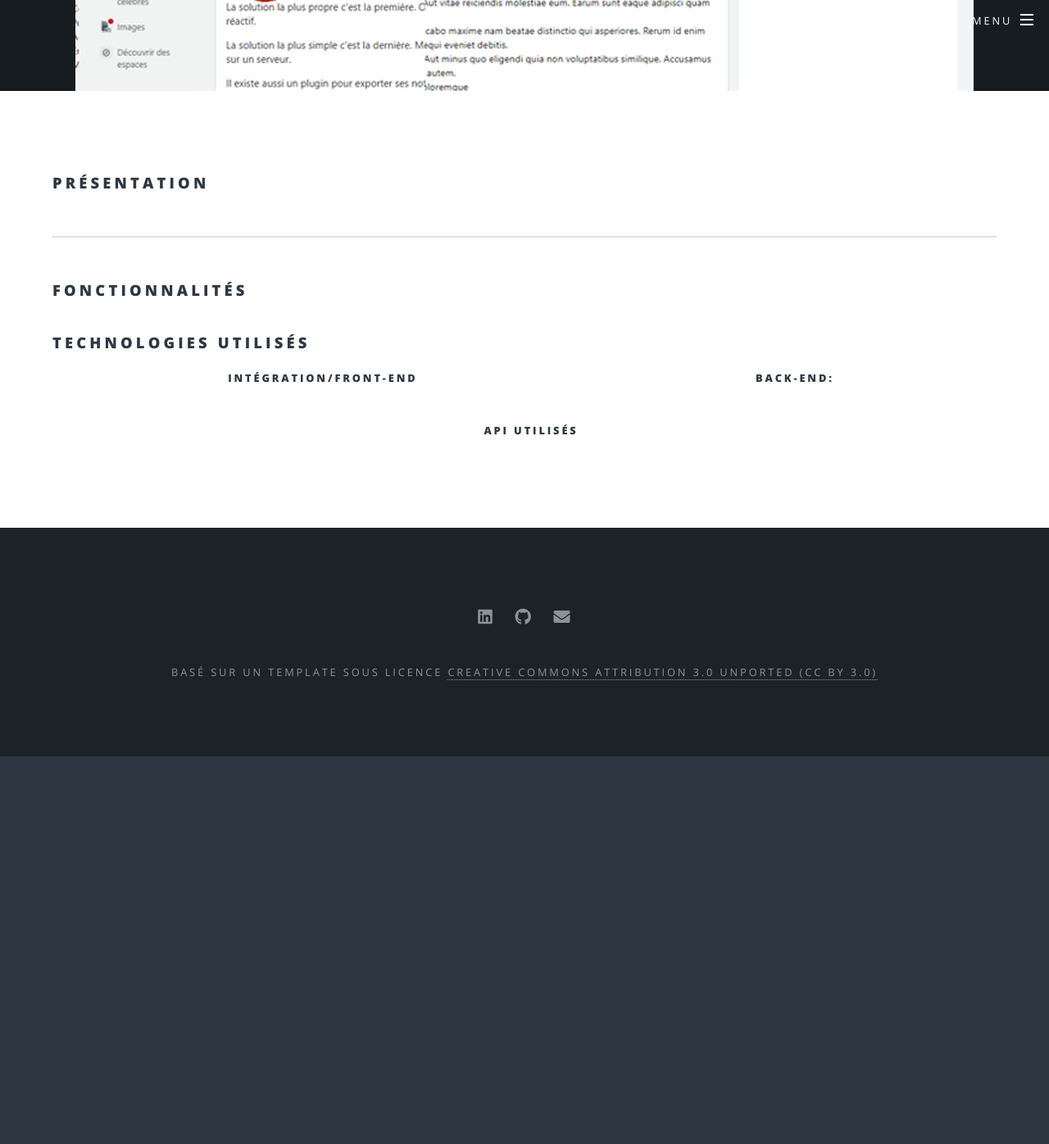
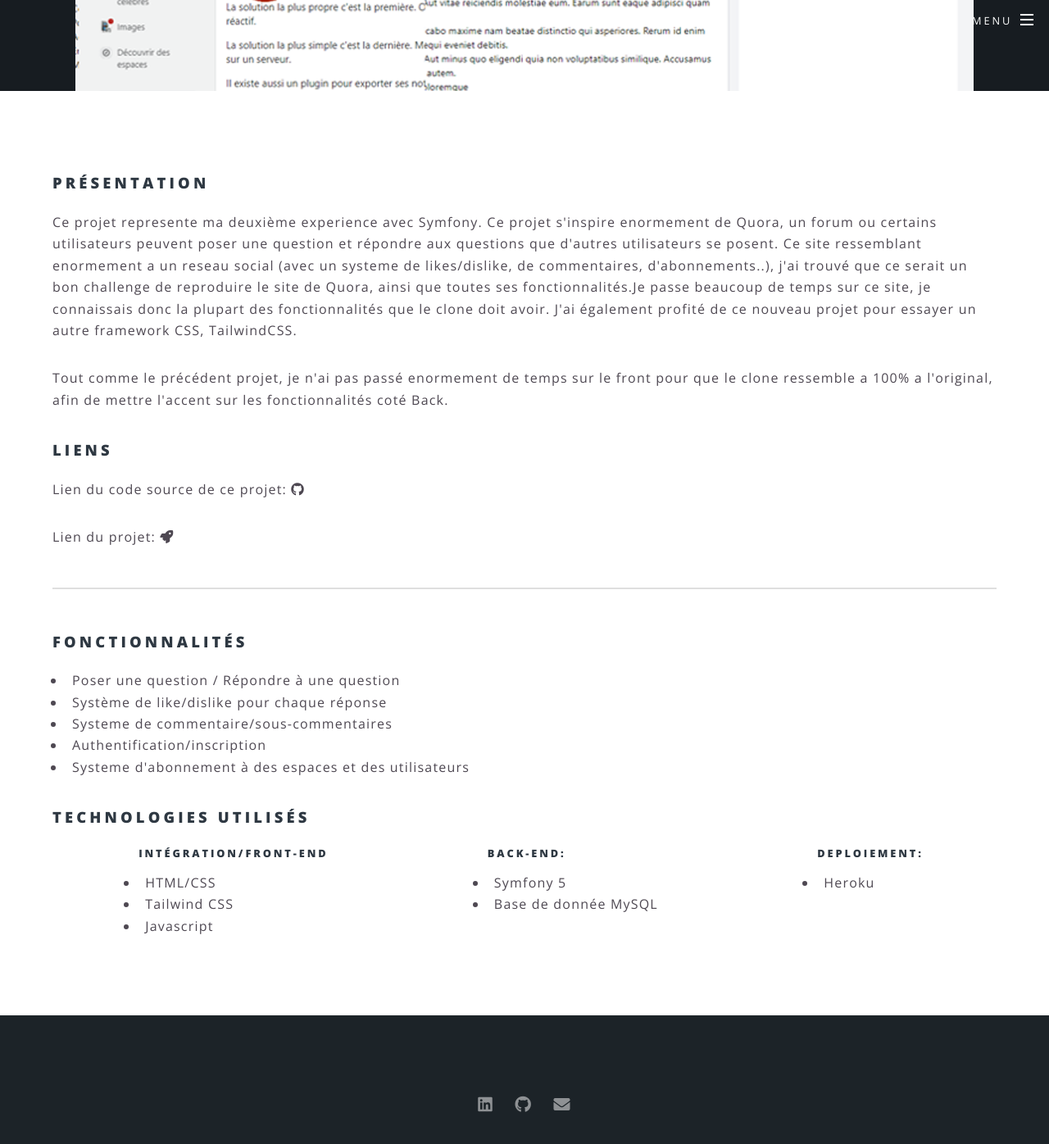
Before and after one commit to AlexandreRavichandran/AlexandreRavichandran.github.io, a Jekyll site: the page built from projects/quiver.md, in a window 1280 px wide and 1400 px high, scrolled down 234 px. Shown: the top 1396 px of the window at 82% size. Built offline with Jekyll 4.4.1, drawn with Linux system fonts in a browser that asks for light colours; before the commit the page ends 1157 px from its top, so only the background shows below that.

Commit message:
Add content for quiver and spacetrip projects

```diff
--- a/projects/quiver.md
+++ b/projects/quiver.md
@@ -7,27 +7,36 @@ image: quiver
 ---
 
 <h3>Présentation</h3>
-
+<p>Ce projet represente ma deuxième experience avec Symfony. Ce projet s'inspire enormement de Quora, un forum ou certains utilisateurs peuvent poser une question et répondre aux questions que d'autres utilisateurs se posent. Ce site ressemblant enormement a un reseau social (avec un systeme de likes/dislike, de commentaires, d'abonnements..), j'ai trouvé que ce serait un bon challenge de reproduire le site de Quora, ainsi que toutes ses fonctionnalités.Je passe beaucoup de temps sur ce site, je connaissais donc la plupart des fonctionnalités que le clone doit avoir. J'ai également profité de ce nouveau projet pour essayer un autre framework CSS, TailwindCSS.</p>
+<p>Tout comme le précédent projet, je n'ai pas passé enormement de temps sur le front pour que le clone ressemble a 100% a l'original, afin de mettre l'accent sur les fonctionnalités coté Back.</p>
+<h3>Liens</h3>
+<p>Lien du code source de ce projet: <a href="https://github.com/AlexandreRavichandran/Quiver" target="_blank" class="icon brands fa-github"><span class="label">Github</span></a></p>
+<p>Lien du projet: <a href="" target="_blank" class="icon brands"><i class="fas fa-rocket"></i></a></p>
 <hr />
 <h3> Fonctionnalités </h3>
 <ul>
-
+    <li>Poser une question / Répondre à une question</li>
+    <li>Système de like/dislike pour chaque réponse</li>
+    <li>Systeme de commentaire/sous-commentaires</li>
+    <li>Authentification/inscription</li>
+    <li>Systeme d'abonnement à des espaces et des utilisateurs</li>
 </ul>
 
 <h3> Technologies utilisés </h3>
 <div style="display:flex;justify-content:space-around;">
     <ul>
         <h5>Intégration/Front-end</h5>
-
+        <li>HTML/CSS</li>
+        <li>Tailwind CSS</li>
+        <li>Javascript</li>
     </ul>
     <ul>
         <h5>Back-end:</h5>
-
+        <li>Symfony 5</li>
+        <li>Base de donnée MySQL</li>
+    </ul>
+    <ul>
+        <h5>Deploiement:</h5>
+        <li>Heroku</li>
     </ul>
 </div>
-<div style="display:flex;justify-content:center">
-    <ul>
-        <h5>API utilisés</h5>
-
-    </ul>
-</div>
```
Also changed, not shown: projects/pomodoro.md (+11 -2 lines), projects/spacetrip.md (+4 -0 lines).
